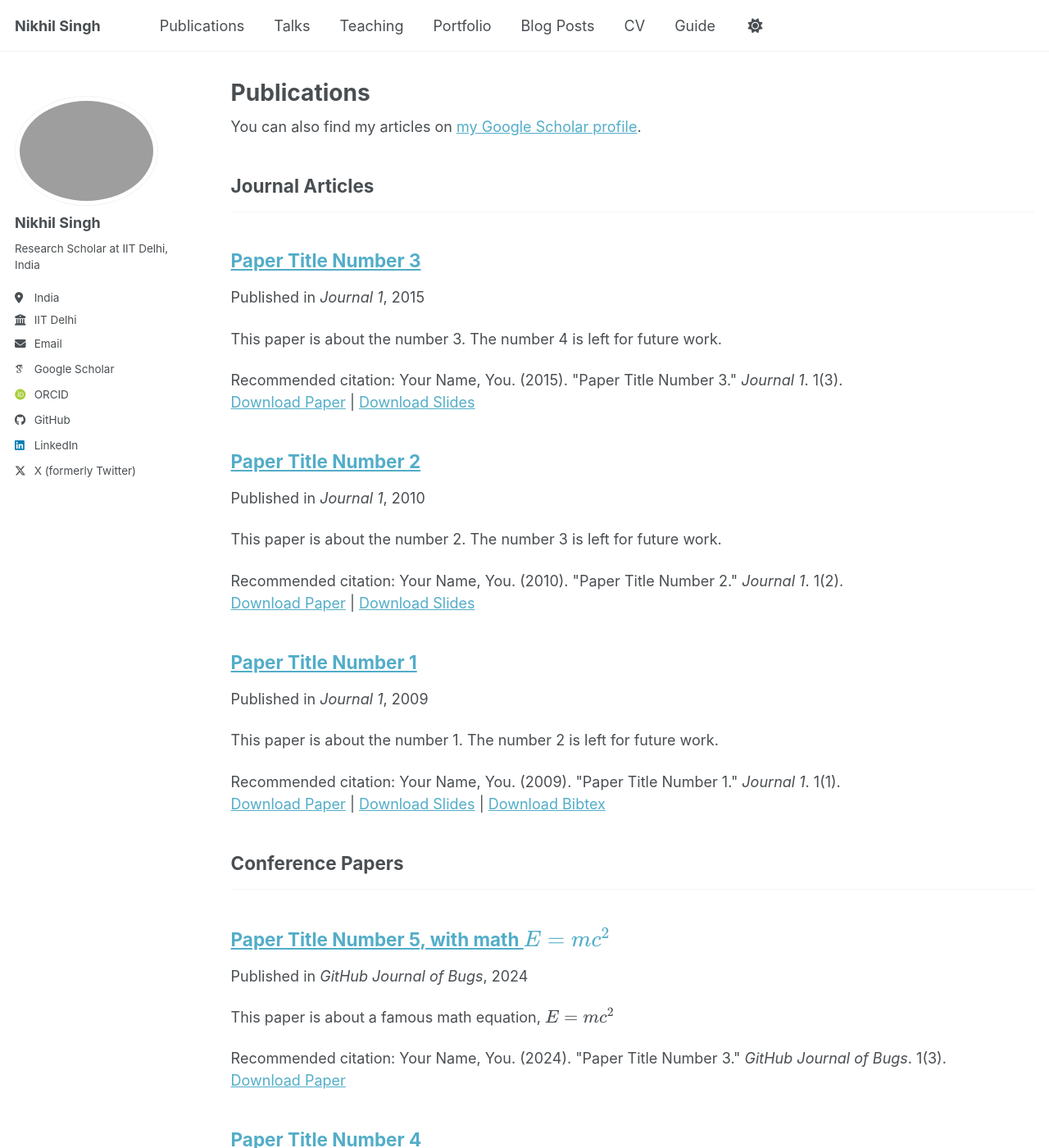
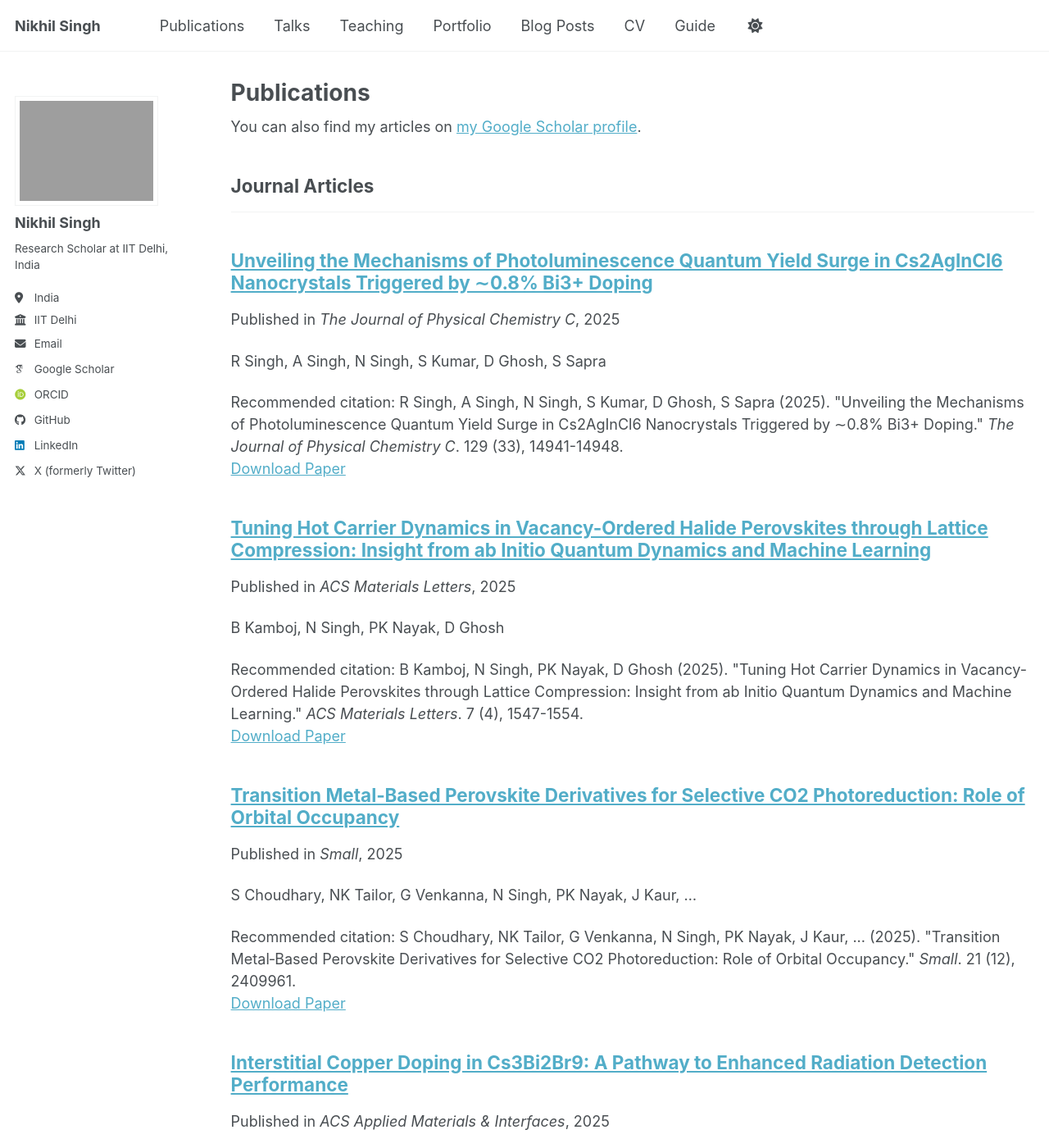
Before and after one commit to nikyadav002/nikyadav002.github.io, a Jekyll site: the page built from _pages/publications.html, in a window 1280 px wide and 1400 px high. Shown: the whole window at 82% size. Built offline with Jekyll 4.4.1, drawn with Linux system fonts in a browser that asks for light colours; some web fonts are replaced; a script bundle is joined from its source files by our own code; library files that are not in the unit come from our copies; some of the changed text lies outside the part shown.

Commit message:
Update publications and square profile image

```diff
--- a/_publications/2009-10-01-paper-title-number-1.md
+++ /dev/null
@@ -1,14 +0,0 @@
----
-title: "Paper Title Number 1"
-collection: publications
-category: manuscripts
-permalink: /publication/2009-10-01-paper-title-number-1
-excerpt: 'This paper is about the number 1. The number 2 is left for future work.'
-date: 2009-10-01
-venue: 'Journal 1'
-slidesurl: 'https://academicpages.github.io/files/slides1.pdf'
-paperurl: 'https://academicpages.github.io/files/paper1.pdf'
-bibtexurl: 'https://academicpages.github.io/files/bibtex1.bib'
-citation: 'Your Name, You. (2009). &quot;Paper Title Number 1.&quot; <i>Journal 1</i>. 1(1).'
----
-The contents above will be part of a list of publications, if the user clicks the link for the publication than the contents of section will be rendered as a full page, allowing you to provide more information about the paper for the reader. When publications are displayed as a single page, the contents of the above "citation" field will automatically be included below this section in a smaller font.
--- a/_publications/2010-10-01-paper-title-number-2.md
+++ /dev/null
@@ -1,14 +0,0 @@
----
-title: "Paper Title Number 2"
-collection: publications
-category: manuscripts
-permalink: /publication/2010-10-01-paper-title-number-2
-excerpt: 'This paper is about the number 2. The number 3 is left for future work.'
-date: 2010-10-01
-venue: 'Journal 1'
-slidesurl: 'https://academicpages.github.io/files/slides2.pdf'
-paperurl: 'https://academicpages.github.io/files/paper2.pdf'
-citation: 'Your Name, You. (2010). &quot;Paper Title Number 2.&quot; <i>Journal 1</i>. 1(2).'
----
-
-The contents above will be part of a list of publications, if the user clicks the link for the publication than the contents of section will be rendered as a full page, allowing you to provide more information about the paper for the reader. When publications are displayed as a single page, the contents of the above "citation" field will automatically be included below this section in a smaller font.
--- a/_publications/2015-10-01-paper-title-number-3.md
+++ /dev/null
@@ -1,14 +0,0 @@
----
-title: "Paper Title Number 3"
-collection: publications
-category: manuscripts
-permalink: /publication/2015-10-01-paper-title-number-3
-excerpt: 'This paper is about the number 3. The number 4 is left for future work.'
-date: 2015-10-01
-venue: 'Journal 1'
-slidesurl: 'https://academicpages.github.io/files/slides3.pdf'
-paperurl: 'https://academicpages.github.io/files/paper3.pdf'
-citation: 'Your Name, You. (2015). &quot;Paper Title Number 3.&quot; <i>Journal 1</i>. 1(3).'
----
-
-The contents above will be part of a list of publications, if the user clicks the link for the publication than the contents of section will be rendered as a full page, allowing you to provide more information about the paper for the reader. When publications are displayed as a single page, the contents of the above "citation" field will automatically be included below this section in a smaller font.
--- /dev/null
+++ b/_publications/2024-10-01-exploring-feasibility-copper.md
@@ -0,0 +1,11 @@
+---
+title: "Exploring the Feasibility of Copper Incorporation in Halide Perovskites: Impact on CO2 Photoreduction Performance"
+collection: publications
+category: manuscripts
+permalink: /publication/2024-10-01-exploring-feasibility-copper
+excerpt: 'NK Tailor, S Singh, N Singh, PK Nayak, SK Saini, S Das, G Venkanna, ...'
+date: 2024-10-01
+venue: 'Advanced Energy Materials'
+paperurl: 'https://scholar.google.com/citations?view_op=view_citation&hl=en&user=HzuwXBMAAAAJ&citation_for_view=HzuwXBMAAAAJ:u5HHmVD_uO8C'
+citation: 'NK Tailor, S Singh, N Singh, PK Nayak, SK Saini, S Das, G Venkanna, ... (2024). "Exploring the Feasibility of Copper Incorporation in Halide Perovskites: Impact on CO2 Photoreduction Performance." <i>Advanced Energy Materials</i>. 14 (39), 2402087.'
+---
--- /dev/null
+++ b/_publications/2025-01-01-effect-beta-stabilizer.md
@@ -0,0 +1,11 @@
+---
+title: "Effect of β-stabilizer niobium on diffusional properties of the BCC β-Ti (Al) phase using a pseudo-binary diffusion couple technique"
+collection: publications
+category: manuscripts
+permalink: /publication/2025-01-01-effect-beta-stabilizer
+excerpt: 'S Mehrotra, N Singh, D Ghosh, S Santra'
+date: 2025-01-01
+venue: 'Scripta Materialia'
+paperurl: 'https://scholar.google.com/citations?view_op=view_citation&hl=en&user=HzuwXBMAAAAJ&citation_for_view=HzuwXBMAAAAJ:9yKSN-GCB0IC'
+citation: 'S Mehrotra, N Singh, D Ghosh, S Santra (2025). "Effect of β-stabilizer niobium on diffusional properties of the BCC β-Ti (Al) phase using a pseudo-binary diffusion couple technique." <i>Scripta Materialia</i>. 263, 116695.'
+---
--- /dev/null
+++ b/_publications/2025-01-01-enhanced-emission.md
@@ -0,0 +1,11 @@
+---
+title: "Enhanced Emission in Core@ Shell Heterostructure of 3D Halide Double Perovskites"
+collection: publications
+category: manuscripts
+permalink: /publication/2025-01-01-enhanced-emission
+excerpt: 'R Singh, A Singh, G Sharma, N Singh, PK Santra, D Ghosh, S Sapra'
+date: 2025-01-01
+venue: 'Angewandte Chemie International Edition'
+paperurl: 'https://scholar.google.com/citations?view_op=view_citation&hl=en&user=HzuwXBMAAAAJ&citation_for_view=HzuwXBMAAAAJ:_kc_bZDykSQC'
+citation: 'R Singh, A Singh, G Sharma, N Singh, PK Santra, D Ghosh, S Sapra (2025). "Enhanced Emission in Core@ Shell Heterostructure of 3D Halide Double Perovskites." <i>Angewandte Chemie International Edition</i>. 64 (46), e202510774.'
+---
--- /dev/null
+++ b/_publications/2025-01-01-high-throughput-amse3.md
@@ -0,0 +1,11 @@
+---
+title: "High-throughput and data-driven search for stable optoelectronic AMSe 3 materials"
+collection: publications
+category: manuscripts
+permalink: /publication/2025-01-01-high-throughput-amse3
+excerpt: 'N Singh, K Samanta, SK Maharana, K Pal, S Tretiak, A Talapatra, ...'
+date: 2025-01-01
+venue: 'Journal of Materials Chemistry A'
+paperurl: 'https://scholar.google.com/citations?view_op=view_citation&hl=en&user=HzuwXBMAAAAJ&citation_for_view=HzuwXBMAAAAJ:d1gkVwhDpl0C'
+citation: 'N Singh, K Samanta, SK Maharana, K Pal, S Tretiak, A Talapatra, ... (2025). "High-throughput and data-driven search for stable optoelectronic AMSe 3 materials." <i>Journal of Materials Chemistry A</i>. 13 (13), 9192-9210.'
+---
--- /dev/null
+++ b/_publications/2025-01-01-homochiral-neutral.md
@@ -0,0 +1,11 @@
+---
+title: "A Homochiral Neutral Organic Molecule as Active Ferroelectric for Memtransistor"
+collection: publications
+category: manuscripts
+permalink: /publication/2025-01-01-homochiral-neutral
+excerpt: 'R Samanta, R Panday, A Sahoo, N Singh, KR Khator, R Sahoo, ...'
+date: 2025-01-01
+venue: 'Advanced Functional Materials'
+paperurl: 'https://scholar.google.com/citations?view_op=view_citation&hl=en&user=HzuwXBMAAAAJ&citation_for_view=HzuwXBMAAAAJ:Tyk-4Ss8FVUC'
+citation: 'R Samanta, R Panday, A Sahoo, N Singh, KR Khator, R Sahoo, ... (2025). "A Homochiral Neutral Organic Molecule as Active Ferroelectric for Memtransistor." <i>Advanced Functional Materials</i>. 2501546.'
+---
--- /dev/null
+++ b/_publications/2025-01-01-interstitial-copper.md
@@ -0,0 +1,11 @@
+---
+title: "Interstitial Copper Doping in Cs3Bi2Br9: A Pathway to Enhanced Radiation Detection Performance"
+collection: publications
+category: manuscripts
+permalink: /publication/2025-01-01-interstitial-copper
+excerpt: 'NK Tailor, J Ghosh, N Singh, PK Nayak, J Hall, D Ghosh, P Sellin, ...'
+date: 2025-01-01
+venue: 'ACS Applied Materials & Interfaces'
+paperurl: 'https://scholar.google.com/citations?view_op=view_citation&hl=en&user=HzuwXBMAAAAJ&citation_for_view=HzuwXBMAAAAJ:zYLM7Y9cAGgC'
+citation: 'NK Tailor, J Ghosh, N Singh, PK Nayak, J Hall, D Ghosh, P Sellin, ... (2025). "Interstitial Copper Doping in Cs3Bi2Br9: A Pathway to Enhanced Radiation Detection Performance." <i>ACS Applied Materials & Interfaces</i>.'
+---
--- /dev/null
+++ b/_publications/2025-01-01-transition-metal-perovskite.md
@@ -0,0 +1,11 @@
+---
+title: "Transition Metal‐Based Perovskite Derivatives for Selective CO2 Photoreduction: Role of Orbital Occupancy"
+collection: publications
+category: manuscripts
+permalink: /publication/2025-01-01-transition-metal-perovskite
+excerpt: 'S Choudhary, NK Tailor, G Venkanna, N Singh, PK Nayak, J Kaur, ...'
+date: 2025-01-01
+venue: 'Small'
+paperurl: 'https://scholar.google.com/citations?view_op=view_citation&hl=en&user=HzuwXBMAAAAJ&citation_for_view=HzuwXBMAAAAJ:Y0pCki6q_DkC'
+citation: 'S Choudhary, NK Tailor, G Venkanna, N Singh, PK Nayak, J Kaur, ... (2025). "Transition Metal‐Based Perovskite Derivatives for Selective CO2 Photoreduction: Role of Orbital Occupancy." <i>Small</i>. 21 (12), 2409961.'
+---
--- /dev/null
+++ b/_publications/2025-01-01-tuning-hot-carrier.md
@@ -0,0 +1,11 @@
+---
+title: "Tuning Hot Carrier Dynamics in Vacancy-Ordered Halide Perovskites through Lattice Compression: Insight from ab Initio Quantum Dynamics and Machine Learning"
+collection: publications
+category: manuscripts
+permalink: /publication/2025-01-01-tuning-hot-carrier
+excerpt: 'B Kamboj, N Singh, PK Nayak, D Ghosh'
+date: 2025-01-01
+venue: 'ACS Materials Letters'
+paperurl: 'https://scholar.google.com/citations?view_op=view_citation&hl=en&user=HzuwXBMAAAAJ&citation_for_view=HzuwXBMAAAAJ:2osOgNQ5qMEC'
+citation: 'B Kamboj, N Singh, PK Nayak, D Ghosh (2025). "Tuning Hot Carrier Dynamics in Vacancy-Ordered Halide Perovskites through Lattice Compression: Insight from ab Initio Quantum Dynamics and Machine Learning." <i>ACS Materials Letters</i>. 7 (4), 1547-1554.'
+---
--- /dev/null
+++ b/_publications/2025-01-01-unveiling-mechanisms-photoluminescence.md
@@ -0,0 +1,11 @@
+---
+title: "Unveiling the Mechanisms of Photoluminescence Quantum Yield Surge in Cs2AgInCl6 Nanocrystals Triggered by ∼0.8% Bi3+ Doping"
+collection: publications
+category: manuscripts
+permalink: /publication/2025-01-01-unveiling-mechanisms-photoluminescence
+excerpt: 'R Singh, A Singh, N Singh, S Kumar, D Ghosh, S Sapra'
+date: 2025-01-01
+venue: 'The Journal of Physical Chemistry C'
+paperurl: 'https://scholar.google.com/citations?view_op=view_citation&hl=en&user=HzuwXBMAAAAJ&citation_for_view=HzuwXBMAAAAJ:qjMakFHDy7sC'
+citation: 'R Singh, A Singh, N Singh, S Kumar, D Ghosh, S Sapra (2025). "Unveiling the Mechanisms of Photoluminescence Quantum Yield Surge in Cs2AgInCl6 Nanocrystals Triggered by ∼0.8% Bi3+ Doping." <i>The Journal of Physical Chemistry C</i>. 129 (33), 14941-14948.'
+---
--- a/_publications/2025-06-08-paper-title-number-5.md
+++ /dev/null
@@ -1,13 +0,0 @@
----
-title: "Paper Title Number 5, with math $$E=mc^2$$"
-collection: publications
-category: conferences
-permalink: /publication/2024-02-17-paper-title-number-4
-excerpt: 'This paper is about a famous math equation, $$E=mc^2$$'
-date: 2024-02-17
-venue: 'GitHub Journal of Bugs'
-paperurl: 'https://academicpages.github.io/files/paper3.pdf'
-citation: 'Your Name, You. (2024). &quot;Paper Title Number 3.&quot; <i>GitHub Journal of Bugs</i>. 1(3).'
----
-
-Using [MathJax](https://www.mathjax.org/) in the description is supported - $$E=mc^2$$ - however, the use must be mindful that the default delimiters are `$$...$$` and `\\[...\\]` which differs from the `$...$` that is typically expected.
--- a/_sass/layout/_sidebar.scss
+++ b/_sass/layout/_sidebar.scss
@@ -95,7 +95,7 @@
 
   img {
     max-width: 175px;
-    border-radius: 50%;
+    border-radius: 0;
 
     @include breakpoint($large) {
       padding: 5px;
```
Also changed, not shown: _publications/2024-01-01-scalable-organocatalytic.md (added, +11 -0 lines), _publications/2024-02-17-paper-title-number-4.md (deleted, +0 -13 lines).
